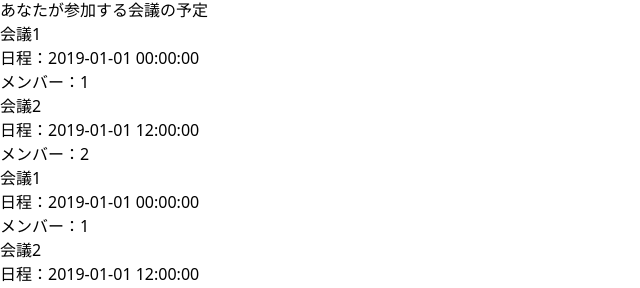
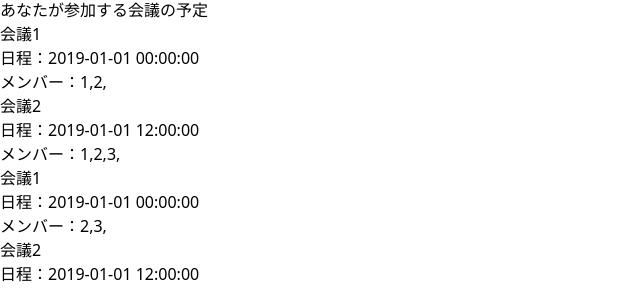
Before and after one commit to PoPodada/Progate-hakkason, a React (Vite) app: page / in a window 1280 px wide. Shown: the part 194-482 px from the top of the page, without its empty margins (0-640 px from the left). Built offline with nearby package versions, Linux system fonts and the light colour scheme; no server answers.

Commit message:
会議参加メンバーの表示をわかりやすくした

```diff
--- a/src/components/MeetingCard.tsx
+++ b/src/components/MeetingCard.tsx
@@ -1,12 +1,21 @@
 
 const MeetingCard = (props:any) => {
+  console.log(props.detail)
   return (
 
     <div className=" bg-white  rounded-lg">
       <div className=" bg-neutral-0 py-6 px-8 rounded-lg text-xl tracking-wider ">
         <p className="text-2xl mb-2">会議{props.detail.id}</p>
         <p className="text-xl mb-1">日程：{props.detail.time}</p>
-        <p className="text-xl mb-1">メンバー：{props.detail.id}</p>
+        <p className="text-xl mb-1">メンバー：
+        {
+          props.detail.members.map((member:any)=>{
+            console.log(member)
+            return(`${member},`)
+          }
+          )
+        }
+        </p>
 
         <div className="flex gap-x-2"> {/**flexで横並び、gapで間を指定、↓の丸にはアイコンが入る */}
           <div className=" bg-neutral-300 h-12 w-12 rounded-full mt-2"></div>
```
